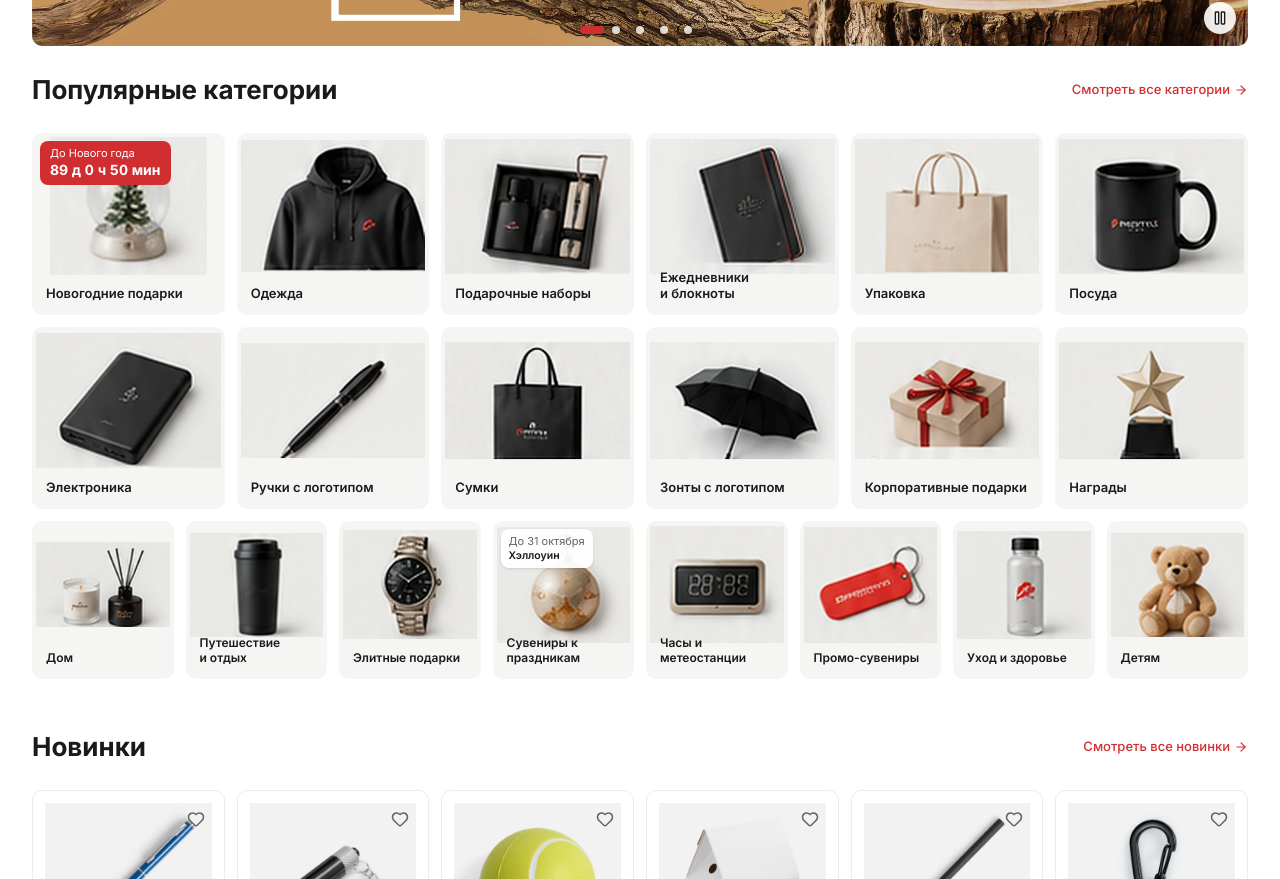
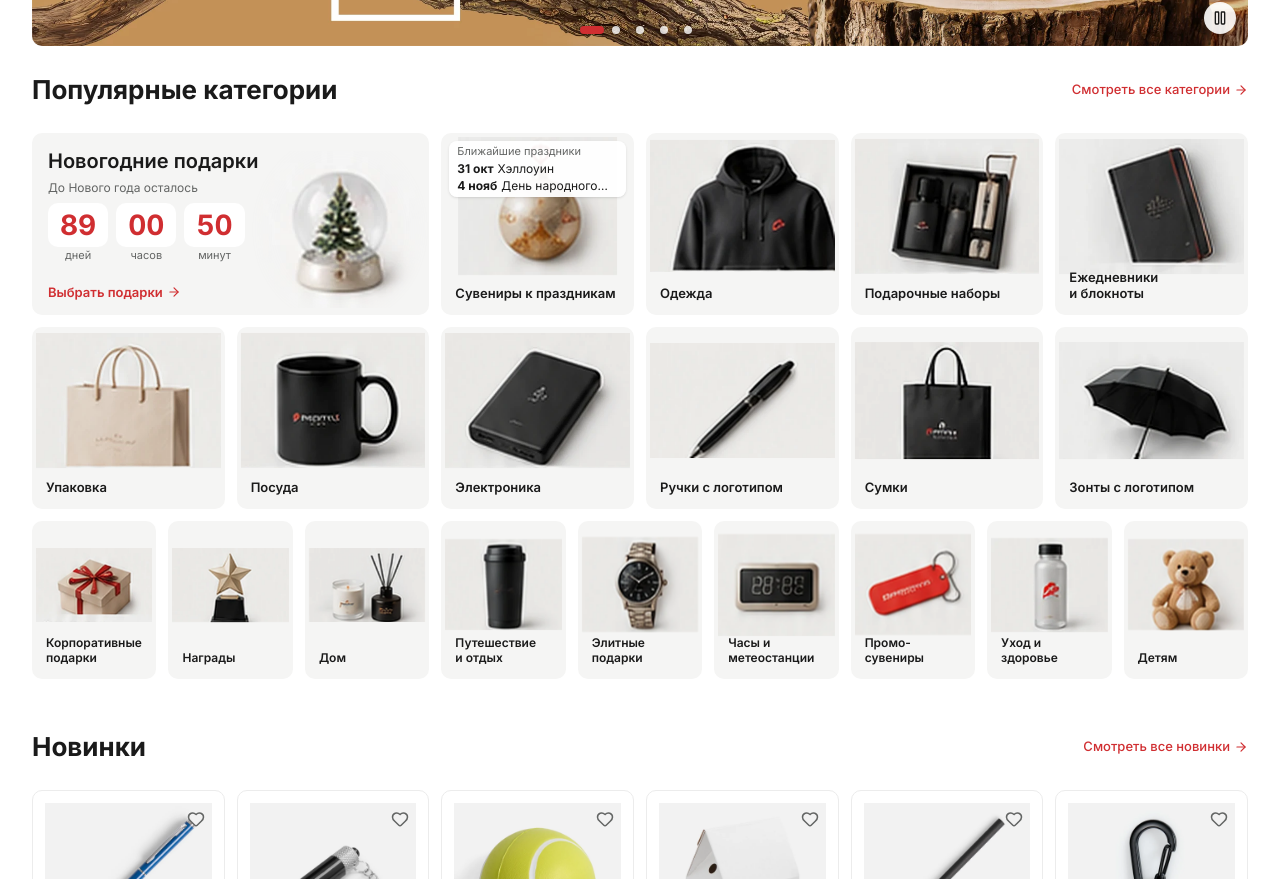
Before and after one commit to lemnity/prost, a Next.js app: page / in a window 1280 px wide. Shown: the part 460-1339 px from the top of the page. Built offline with nearby package versions, Linux system fonts and the light colour scheme.

Commit message:
feat: New Year feature tile spans two columns; nearest two holidays badge

```diff
--- a/src/app/globals.css
+++ b/src/app/globals.css
@@ -14,6 +14,7 @@
   --color-cta: #efefee;
   --color-new-bg: #ddf3e9;
   --color-new-text: #25704f;
+  --color-glow: #fbede8;
   --font-sans: var(--font-inter), ui-sans-serif, system-ui, sans-serif;
 }
 
--- a/src/components/home/holiday-status.tsx
+++ b/src/components/home/holiday-status.tsx
@@ -1,34 +1,39 @@
 "use client";
 
 import { useEffect, useState } from "react";
-import { getUpcomingHoliday } from "@/lib/holidays";
+import { getUpcomingHolidays, type UpcomingHoliday } from "@/lib/holidays";
 
-type Holiday = { title: string; label: string };
-
-function current(): Holiday {
-  const h = getUpcomingHoliday(new Date());
-  return { title: h.title, label: h.label };
-}
-
-export function HolidayStatus({ initial }: { initial: Holiday }) {
+export function HolidayStatus({ initial }: { initial: UpcomingHoliday[] }) {
   // Первый клиентский рендер == серверный (initial посчитан при сборке);
   // реальное значение ставится в useEffect, затем пересчёт раз в час.
-  const [holiday, setHoliday] = useState<Holiday>(initial);
+  const [list, setList] = useState<UpcomingHoliday[]>(initial);
 
   useEffect(() => {
-    const tick = () => setHoliday(current());
+    const tick = () => setList(getUpcomingHolidays(new Date(), 2));
     tick();
     const id = setInterval(tick, 3_600_000);
     return () => clearInterval(id);
   }, []);
 
   return (
-    <div className="pointer-events-none absolute left-2 top-2 z-10 max-w-[calc(100%-1rem)] rounded-[8px] bg-white/95 px-2 py-1 text-ink shadow-sm sm:px-2.5 sm:py-1.5 lg:px-1.5 xl:px-2">
-      <div className="whitespace-nowrap text-[11px] leading-tight text-muted">
-        До {holiday.label}
-      </div>
-      <div className="line-clamp-2 text-xs font-semibold leading-tight sm:text-[13px] md:line-clamp-3 md:text-xs lg:text-[10px] xl:line-clamp-2 xl:text-[10.5px]">
-        {holiday.title}
+    <div
+      role="group"
+      aria-label={`Ближайшие праздники: ${list.map((h) => `${h.date} ${h.title}`).join(", ")}`}
+      className="pointer-events-none absolute left-2 top-2 z-10 max-w-[calc(100%-1rem)] rounded-[8px] bg-white/95 px-2 py-1 text-ink shadow-sm"
+    >
+      <div aria-hidden="true">
+        <div className="whitespace-nowrap text-[11px] leading-tight text-muted">
+          Ближайшие праздники
+        </div>
+        {list.map((h, i) => (
+          <div
+            key={h.title}
+            className={`mt-0.5 gap-1 text-xs leading-tight ${i === 0 ? "flex" : "hidden @[185px]:flex"}`}
+          >
+            <span className="shrink-0 font-bold">{h.date}</span>
+            <span className="line-clamp-1">{h.title}</span>
+          </div>
+        ))}
       </div>
     </div>
   );
--- a/src/components/home/new-year-countdown.tsx
+++ b/src/components/home/new-year-countdown.tsx
@@ -41,18 +41,38 @@ export function NewYearCountdown({ initial }: { initial: Countdown }) {
     };
   }, []);
 
+  const cells = [
+    { n: String(c.days), label: word("d", c.days).split(" ")[1] },
+    {
+      n: String(c.hours).padStart(2, "0"),
+      label: word("h", c.hours).split(" ")[1],
+    },
+    {
+      n: String(c.minutes).padStart(2, "0"),
+      label: word("m", c.minutes).split(" ")[1],
+    },
+  ];
+
   return (
     <div
       role="group"
       aria-label={`До Нового года ${word("d", c.days)} ${word("h", c.hours)} ${word("m", c.minutes)}`}
-      className="pointer-events-none absolute left-2 top-2 z-10 max-w-[calc(100%-1rem)] rounded-[8px] bg-brand px-2 py-1.5 text-white sm:px-2.5"
     >
       <div aria-hidden="true">
-        <div className="text-[11px] leading-tight">До Нового года</div>
-        <div
-          className="whitespace-nowrap text-sm font-bold lg:text-[13px] xl:text-sm leading-tight tabular-nums"
-        >
-          {`${c.days} д ${c.hours} ч ${c.minutes} мин`}
+        <div className="text-xs leading-tight text-muted">
+          До Нового года осталось
+        </div>
+        <div className="mt-1.5 flex gap-2 xl:mt-2">
+          {cells.map((x, i) => (
+            <div key={i} className="flex flex-col items-center gap-0.5">
+              <div className="min-w-[46px] rounded-[10px] bg-white px-1.5 py-1.5 text-center text-[22px] font-bold leading-none tabular-nums text-brand xl:min-w-[56px] xl:px-3 xl:py-2 xl:text-[28px]">
+                {x.n}
+              </div>
+              <div className="text-[11px] leading-tight text-muted">
+                {x.label}
+              </div>
+            </div>
+          ))}
         </div>
       </div>
     </div>
--- a/src/components/home/popular-categories.tsx
+++ b/src/components/home/popular-categories.tsx
@@ -1,9 +1,10 @@
+import { ArrowRight } from "lucide-react";
 import Image from "next/image";
 import Link from "next/link";
 import { Container } from "@/components/ui/container";
 import { SectionHeader } from "@/components/ui/section-header";
 import { getPopularCategories } from "@/lib/catalog";
-import { getNewYearCountdown, getUpcomingHoliday } from "@/lib/holidays";
+import { getNewYearCountdown, getUpcomingHolidays } from "@/lib/holidays";
 import { HolidayStatus } from "./holiday-status";
 import { NewYearCountdown } from "./new-year-countdown";
 
@@ -12,15 +13,66 @@ type Cat = Awaited<ReturnType<typeof getPopularCategories>>[number];
 // Значения на момент сборки; клиентские островки обновят их после монтирования.
 const buildNow = new Date();
 const initialCountdown = getNewYearCountdown(buildNow);
-const initialHoliday = (({ title, label }) => ({ title, label }))(getUpcomingHoliday(buildNow));
+const initialHolidays = getUpcomingHolidays(buildNow, 2);
 
-function Tile({ cat, small }: { cat: Cat; small?: boolean }) {
+function WideTile({ cat, className = "" }: { cat: Cat; className?: string }) {
   return (
     <Link
       href={cat.href}
-      className={`group relative block h-[150px] overflow-hidden rounded-[10px] bg-surface focus-visible:outline-offset-[-2px] ${
-        small ? "lg:h-[158px]" : "lg:h-[182px]"
-      }`}
+      style={{
+        backgroundImage:
+          "radial-gradient(circle at 76% 55%, var(--color-glow), transparent 60%)",
+      }}
+      className={`group relative block h-[150px] overflow-hidden rounded-[10px] bg-surface focus-visible:outline-offset-[-2px] lg:h-[182px] ${className}`}
+    >
+      <div
+        className="absolute -bottom-[6%] right-0 top-0 w-[40%] xl:w-[45%]"
+        style={{
+          WebkitMaskImage:
+            "radial-gradient(closest-side, #000 72%, transparent)",
+          maskImage: "radial-gradient(closest-side, #000 72%, transparent)",
+        }}
+      >
+        <Image
+          src={cat.image}
+          alt=""
+          fill
+          sizes="(min-width:1280px) 20vw, (min-width:768px) 30vw, 40vw"
+          className="object-contain mix-blend-multiply transition-transform duration-200 group-hover:scale-[1.03]"
+        />
+      </div>
+      <div className="relative flex h-full w-[60%] flex-col justify-between p-3 xl:p-4">
+        <div>
+          <span className="block whitespace-nowrap text-base font-semibold leading-tight xl:text-xl">
+            {cat.title}
+          </span>
+          <div className="mt-1 xl:mt-1.5">
+            <NewYearCountdown initial={initialCountdown} />
+          </div>
+        </div>
+        <span className="flex items-center gap-1 text-[13px] font-semibold leading-none text-brand">
+          Выбрать подарки <ArrowRight size={14} aria-hidden="true" />
+        </span>
+      </div>
+    </Link>
+  );
+}
+
+function Tile({
+  cat,
+  small,
+  className = "",
+}: {
+  cat: Cat;
+  small?: boolean;
+  className?: string;
+}) {
+  return (
+    <Link
+      href={cat.href}
+      className={`group @container relative block h-[150px] overflow-hidden rounded-[10px] bg-surface focus-visible:outline-offset-[-2px] ${
+        small ? "lg:h-[182px] xl:h-[158px]" : "lg:h-[182px]"
+      } ${className}`}
     >
       <div className="absolute inset-x-1 top-1 bottom-[22%]">
         <Image
@@ -31,11 +83,12 @@ function Tile({ cat, small }: { cat: Cat; small?: boolean }) {
           className="object-contain mix-blend-multiply transition-transform duration-200 group-hover:scale-[1.03]"
         />
       </div>
-      {cat.id === "novyy-god" && <NewYearCountdown initial={initialCountdown} />}
-      {cat.id === "suveniry-k-prazdnikam" && <HolidayStatus initial={initialHoliday} />}
+      {cat.id === "suveniry-k-prazdnikam" && (
+        <HolidayStatus initial={initialHolidays} />
+      )}
       <span
         className={`absolute inset-x-0 bottom-0 line-clamp-2 text-balance p-3.5 font-semibold leading-tight ${
-          small ? "text-[13px] lg:text-xs" : "text-[13px]"
+          small ? "text-[13px] xl:text-xs" : "text-[13px]"
         }`}
       >
         {cat.title}
@@ -46,25 +99,41 @@ function Tile({ cat, small }: { cat: Cat; small?: boolean }) {
 
 export async function PopularCategories() {
   const cats = await getPopularCategories();
-  const first = cats.slice(0, 12);
-  const rest = cats.slice(12);
+  const first = cats.slice(0, 11);
+  const rest = cats.slice(11);
   return (
-    <section aria-labelledby="popular-categories-title" className="py-5 md:py-6">
+    <section
+      aria-labelledby="popular-categories-title"
+      className="py-5 md:py-6"
+    >
       <Container>
         <SectionHeader
           id="popular-categories-title"
           title="Популярные категории"
           link={{ label: "Смотреть все категории", href: "/catalog" }}
         />
-        <div className="grid grid-cols-2 gap-3 sm:grid-cols-4 lg:grid-cols-6">
-          {first.map((c) => (
-            <Tile key={c.id} cat={c} />
-          ))}
-        </div>
-        <div className="mt-3 grid grid-cols-2 gap-3 sm:grid-cols-4 lg:grid-cols-8">
-          {rest.map((c) => (
-            <Tile key={c.id} cat={c} small />
-          ))}
+        <div className="grid grid-cols-2 gap-3 md:grid-cols-3 xl:block">
+          <div className="contents xl:grid xl:grid-cols-6 xl:gap-3">
+            {first.map((c) =>
+              c.id === "novyy-god" ? (
+                <WideTile key={c.id} cat={c} className="col-span-2" />
+              ) : (
+                <Tile key={c.id} cat={c} />
+              ),
+            )}
+          </div>
+          <div className="contents xl:mt-3 xl:grid xl:grid-cols-9 xl:gap-3">
+            {rest.map((c, i) => (
+              <Tile
+                key={c.id}
+                cat={c}
+                small
+                className={
+                  i === rest.length - 1 ? "col-span-2 md:col-span-1" : ""
+                }
+              />
+            ))}
+          </div>
         </div>
       </Container>
     </section>
--- a/src/lib/catalog/static-data.ts
+++ b/src/lib/catalog/static-data.ts
@@ -2,6 +2,7 @@ import type { Category, Product } from "./types";
 
 export const popularCategories: Category[] = [
   { id: "novyy-god", title: "Новогодние подарки", href: "/catalog/novyy-god", image: "/images/categories/novyy-god.webp" },
+  { id: "suveniry-k-prazdnikam", title: "Сувениры к праздникам", href: "/catalog/suveniry-k-prazdnikam", image: "/images/categories/prazdniki.webp" },
   { id: "promo-odezhda", title: "Одежда", href: "/catalog/promo-odezhda", image: "/images/categories/odezhda.webp" },
   { id: "podarochnye-nabory", title: "Подарочные наборы", href: "/catalog/podarochnye-nabory", image: "/images/categories/nabory.webp" },
   { id: "ejednevniki", title: "Ежедневники и блокноты", href: "/catalog/ejednevniki", image: "/images/categories/ezhednevniki.webp" },
@@ -16,7 +17,6 @@ export const popularCategories: Category[] = [
   { id: "dom", title: "Дом", href: "/catalog/dom", image: "/images/categories/dom.webp" },
   { id: "puteshestvie-i-otdy-x", title: "Путешествие и отдых", href: "/catalog/puteshestvie-i-otdy-x", image: "/images/categories/otdyh.webp" },
   { id: "vip", title: "Элитные подарки", href: "/catalog/vip", image: "/images/categories/elitnye.webp" },
-  { id: "suveniry-k-prazdnikam", title: "Сувениры к праздникам", href: "/catalog/suveniry-k-prazdnikam", image: "/images/categories/prazdniki.webp" },
   { id: "chasy", title: "Часы и метеостанции", href: "/catalog/chasy", image: "/images/categories/chasy.webp" },
   { id: "promo", title: "Промо-сувениры", href: "/catalog/promo", image: "/images/categories/promo.webp" },
   { id: "uhod-i-zdorovie", title: "Уход и здоровье", href: "/catalog/uhod-i-zdorovie", image: "/images/categories/zdorovie.webp" },
--- a/src/lib/holidays.ts
+++ b/src/lib/holidays.ts
@@ -20,7 +20,10 @@ export function getNewYearCountdown(now: Date): {
 } {
   const year = toLocal(now).getUTCFullYear();
   const target = localMidnight(year + 1, 0, 1);
-  const total = Math.max(0, Math.floor((target.getTime() - now.getTime()) / MIN));
+  const total = Math.max(
+    0,
+    Math.floor((target.getTime() - now.getTime()) / MIN),
+  );
   return {
     days: Math.floor(total / 1440),
     hours: Math.floor((total % 1440) / 60),
@@ -54,31 +57,38 @@ function resolveDay(rule: Rule, year: number): number {
   return firstSunday + (rule.sunday - 1) * 7;
 }
 
-const labelFmt = new Intl.DateTimeFormat("ru-RU", {
+const shortFmt = new Intl.DateTimeFormat("ru-RU", {
   day: "numeric",
-  month: "long",
+  month: "short",
   timeZone: TZ,
 });
 
-export function getUpcomingHoliday(now: Date): {
-  title: string;
-  date: Date;
-  label: string;
-} {
+export type UpcomingHoliday = { title: string; date: string };
+
+/** Ближайшие `count` праздников по календарю; date — короткая дата («31 окт»). */
+export function getUpcomingHolidays(
+  now: Date,
+  count: number,
+): UpcomingHoliday[] {
   const local = toLocal(now);
   const year = local.getUTCFullYear();
   const today = Date.UTC(year, local.getUTCMonth(), local.getUTCDate());
-  let best: { title: string; date: Date } | null = null;
+  const found: { title: string; at: number; date: Date }[] = [];
   for (const y of [year, year + 1]) {
     for (const rule of HOLIDAYS) {
       const day = resolveDay(rule, y);
-      if (Date.UTC(y, rule.month, day) < today) continue;
-      const date = localMidnight(y, rule.month, day);
-      if (!best || date < best.date) best = { title: rule.title, date };
+      const at = Date.UTC(y, rule.month, day);
+      if (at < today) continue;
+      found.push({
+        title: rule.title,
+        at,
+        date: localMidnight(y, rule.month, day),
+      });
     }
-    if (best) break;
   }
-  // best всегда найден (список покрывает любой год)
-  const { title, date } = best!;
-  return { title, date, label: labelFmt.format(date) };
+  found.sort((a, b) => a.at - b.at);
+  return found.slice(0, count).map(({ title, date }) => ({
+    title,
+    date: shortFmt.format(date).replace(/\.$/, ""),
+  }));
 }
```
